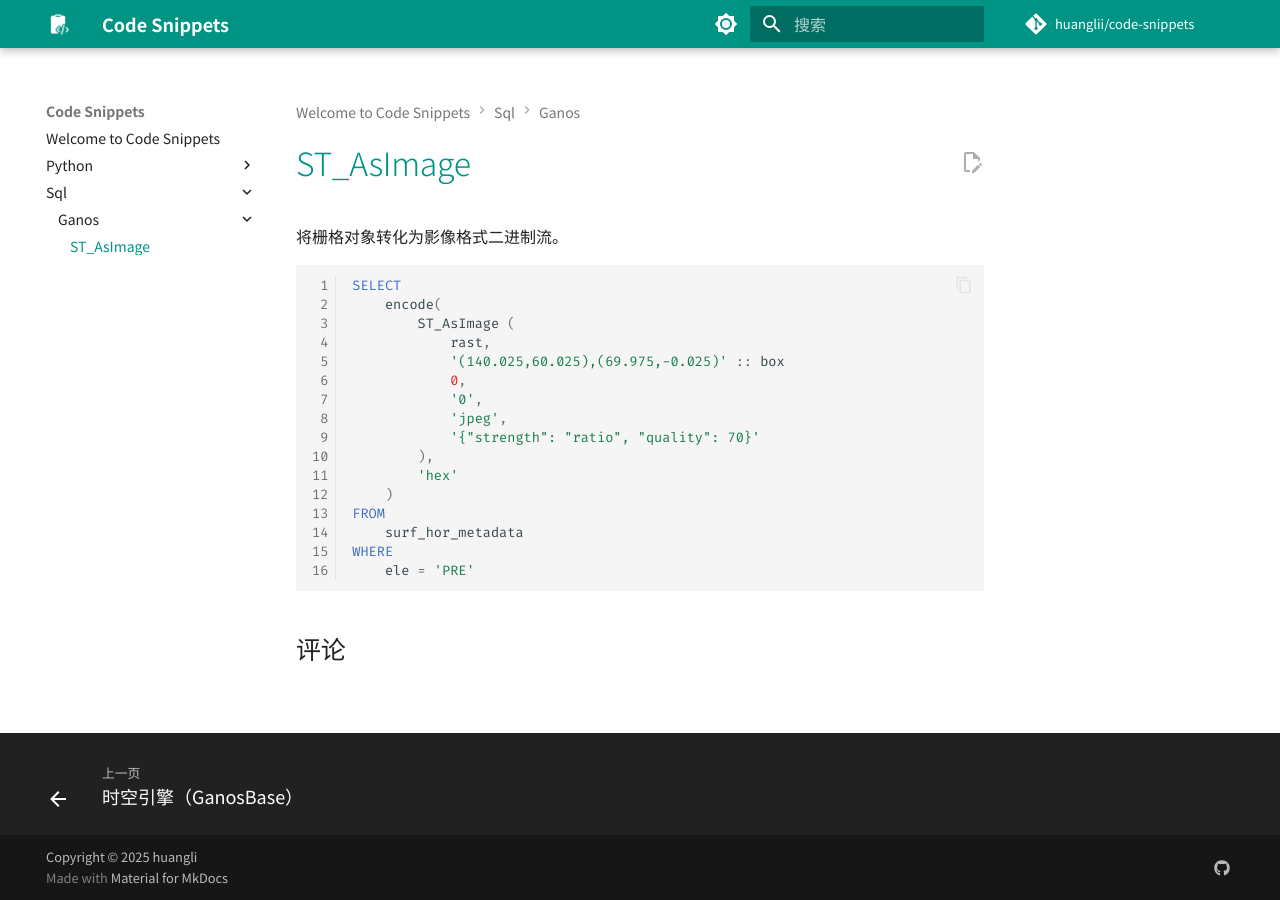
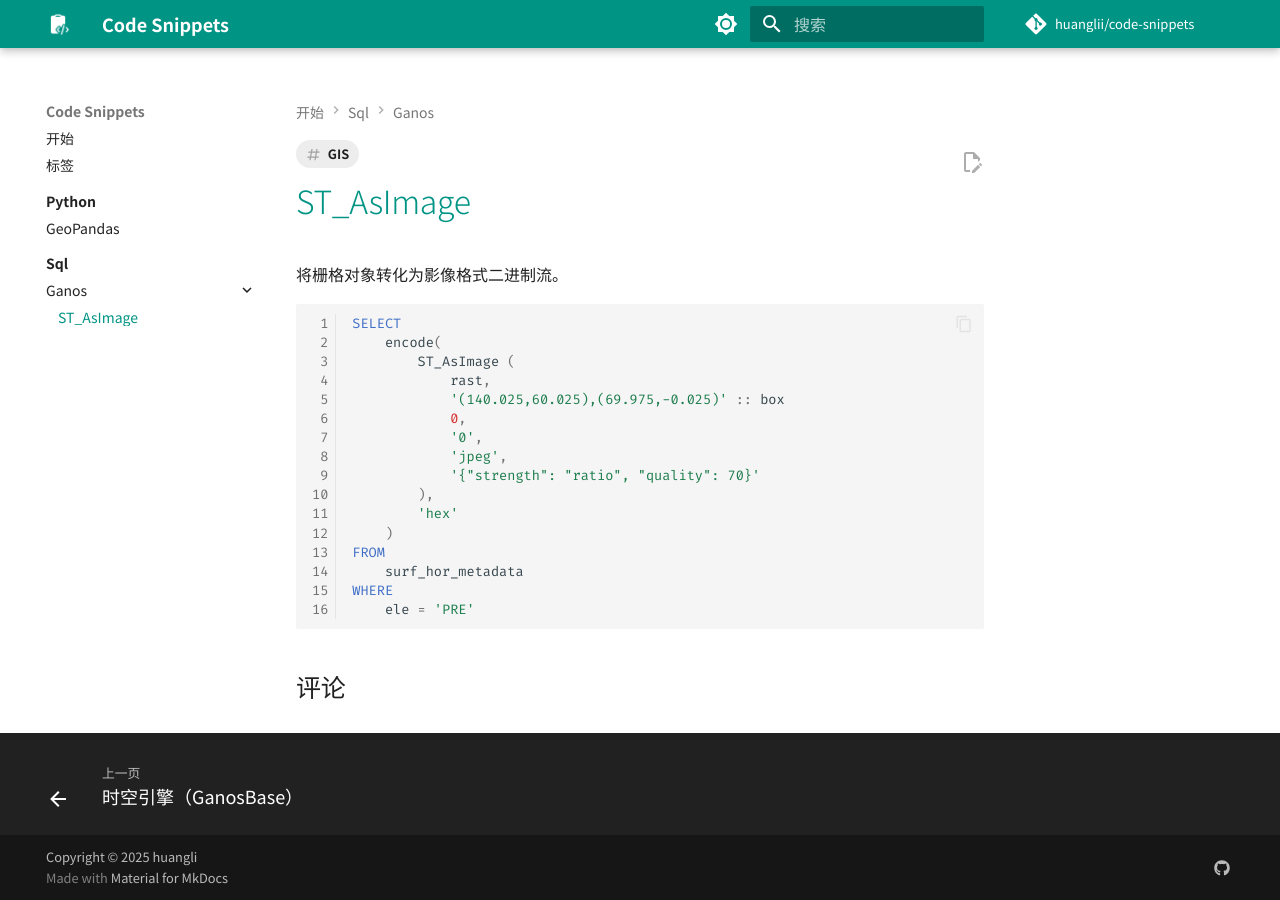
Before and after one commit to naivemap/code-snippets, an MkDocs documentation site: the page built from docs/sql/ganos/ST_AsImage.md, in a window 1280 px wide. Built offline with MkDocs 1.6.1 and Material for MkDocs 9.7.7, drawn with Linux system fonts in a browser that asks for light colours; comment, search, counter and statistics services are not loaded.

Commit message:
添加标签

```diff
--- a/docs/index.md
+++ b/docs/index.md
@@ -1 +1,3 @@
-# Welcome to Code Snippets
+# 开始
+
+Welcome to Code Snippets.
--- a/docs/sql/ganos/ST_AsImage.md
+++ b/docs/sql/ganos/ST_AsImage.md
@@ -1,5 +1,7 @@
 ---
 comments: true
+tags:
+  - GIS
 ---
 
 # [ST_AsImage](https://help.aliyun.com/zh/polardb/polardb-for-postgresql/st-asimage?spm=a2c4g.11186623.help-menu-2249963.d_8_5_3_2.435d1dc7c8te2K)
--- /dev/null
+++ b/docs/tags.md
@@ -0,0 +1,3 @@
+# 标签
+
+<!-- material/tags -->
--- a/mkdocs.yml
+++ b/mkdocs.yml
@@ -16,6 +16,11 @@ theme:
   custom_dir: overrides
   icon:
     repo: fontawesome/brands/git-alt
+    # tag:
+    #   html: fontawesome/brands/html5
+    #   js: fontawesome/brands/js
+    #   css:  fontawesome/brands/css3
+    #   default: fontawesome/brands/git-alt
   palette:
     # Palette toggle for light mode
     - scheme: default
@@ -45,7 +50,7 @@ theme:
 
     - navigation.instant
     - navigation.tracking
-    # - navigation.sections
+    - navigation.sections
     # - navigation.tabs
     # - navigation.tabs.sticky
     - navigation.path
@@ -80,6 +85,10 @@ extra:
     - icon: fontawesome/brands/github
       link: https://github.com/huanglii
   # generator: false
+  tags:
+    CSS: css
+    HTML: html
+    JavaScript: js
 
 # Extensions
 markdown_extensions:
```
